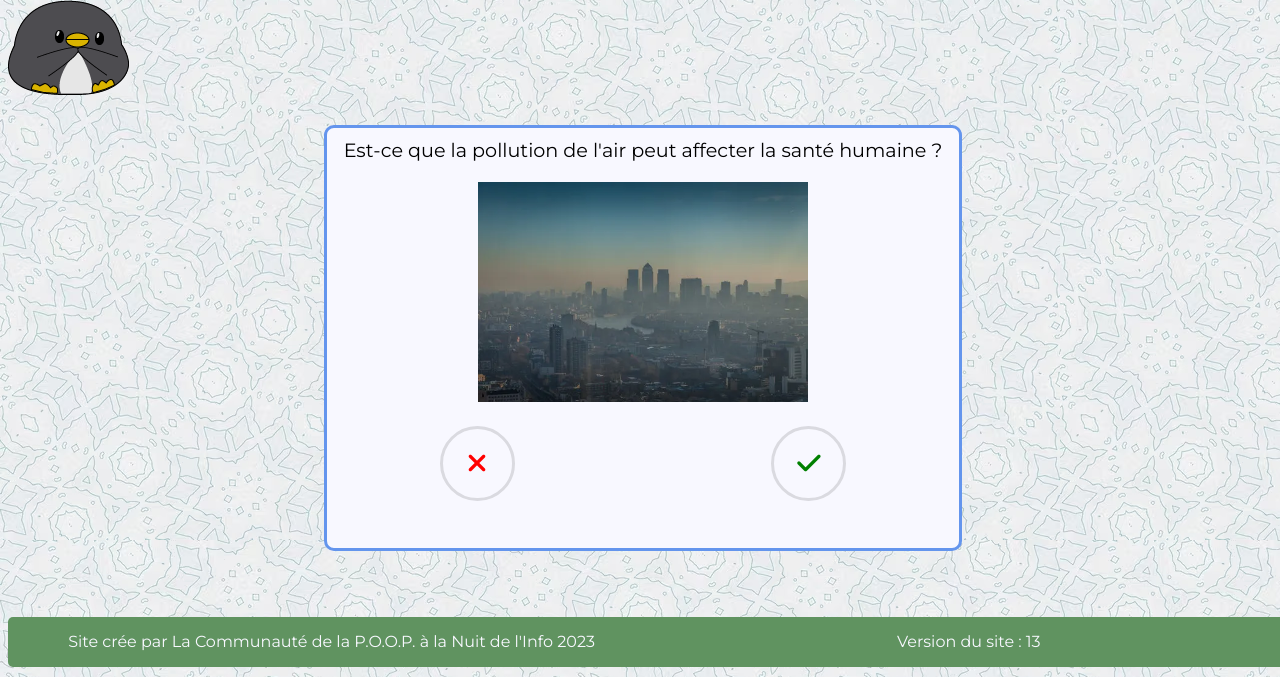
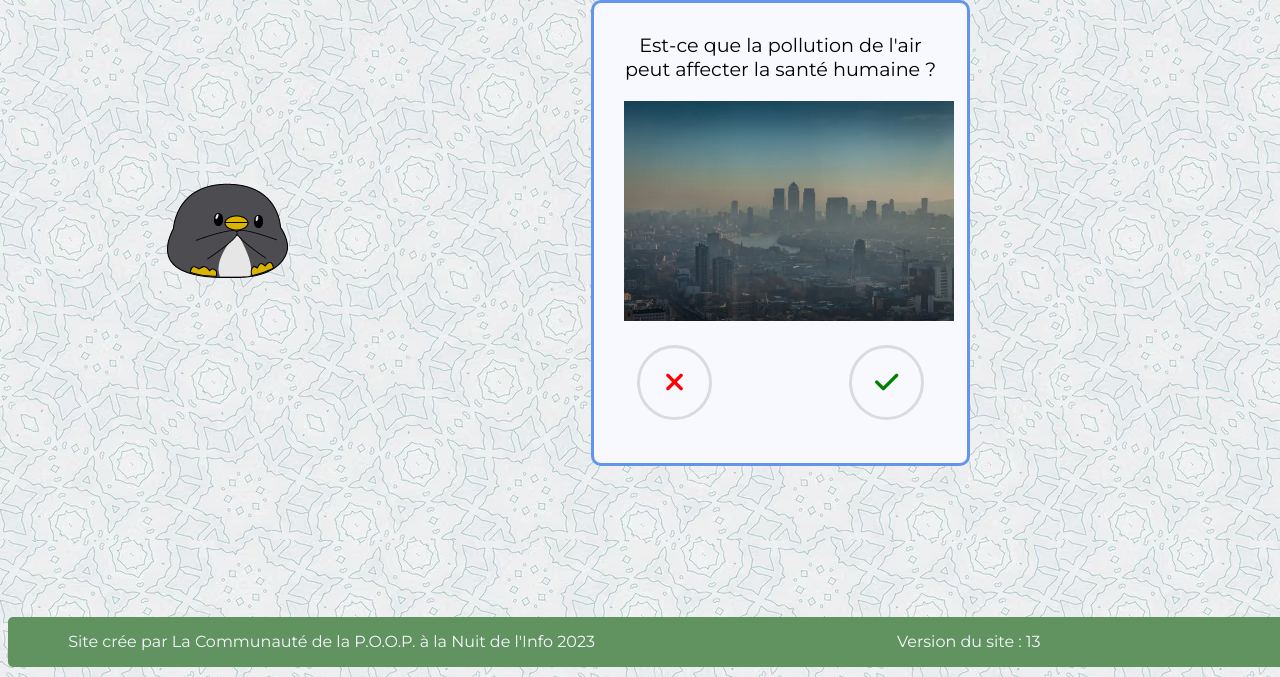
Before and after one commit to AuriLeBG/Communaut-DeLaPOOP, a PHP site: page /pages/home.php in a window 1280 px wide. Shown: the part 123-800 px from the top of the page. Run offline with PHP 8.4, Linux system fonts and the light colour scheme; some libraries are stand-ins or nearby versions.

Commit message:
css amend

```diff
--- a/css/style.css
+++ b/css/style.css
@@ -3,6 +3,12 @@
 body{
     background-image: url("../image/back.jpg");
     font-family: Montserrat, sans-serif;
+}
+
+#content{
+    display: flex;
+    flex-direction: row;
+    justify-content: space-evenly;
 }
 
 .button_tinder{
@@ -69,11 +75,9 @@ footer {
     color : green;
 }
 
-
 #card{
-    margin-left: 25%;
-    margin-top: 2%;
-    margin-bottom: 5%;
+    place-self: center ;
+    padding: 20px;
     width: 50%;
     text-align: center;
     background-color: ghostwhite;
@@ -148,3 +152,7 @@ footer {
     display:inline;
     width: 49%;
 }
+
+#pinguin{
+    place-self: center start;
+}
--- a/pages/home.php
+++ b/pages/home.php
@@ -10,7 +10,7 @@ ob_start();
 
 ?>
 <div id="pinguin">
-    <img id="img_pinguin" src="../image/pingouin/pengouin.png"
+    <img id="img_pinguin" src="../image/pingouin/pengouin.png">
 </div>
 
 <div id="match">
```
